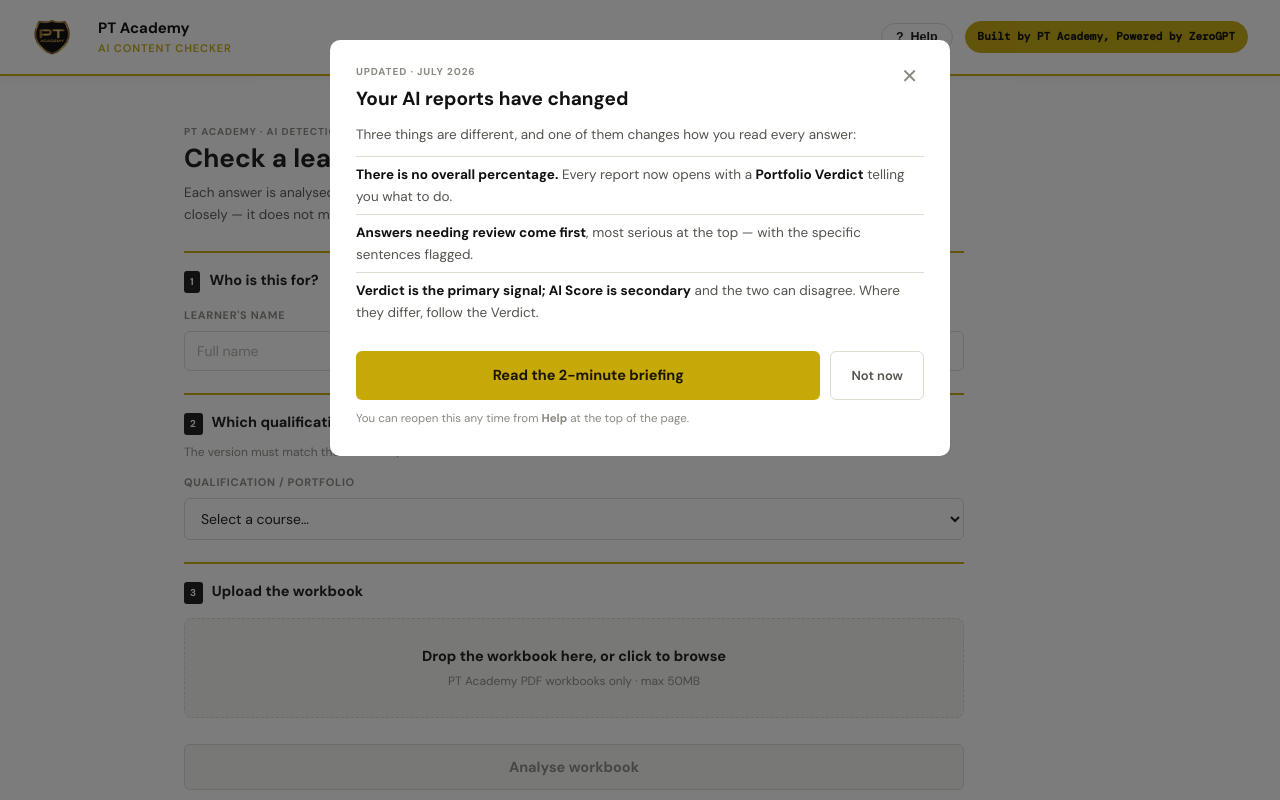
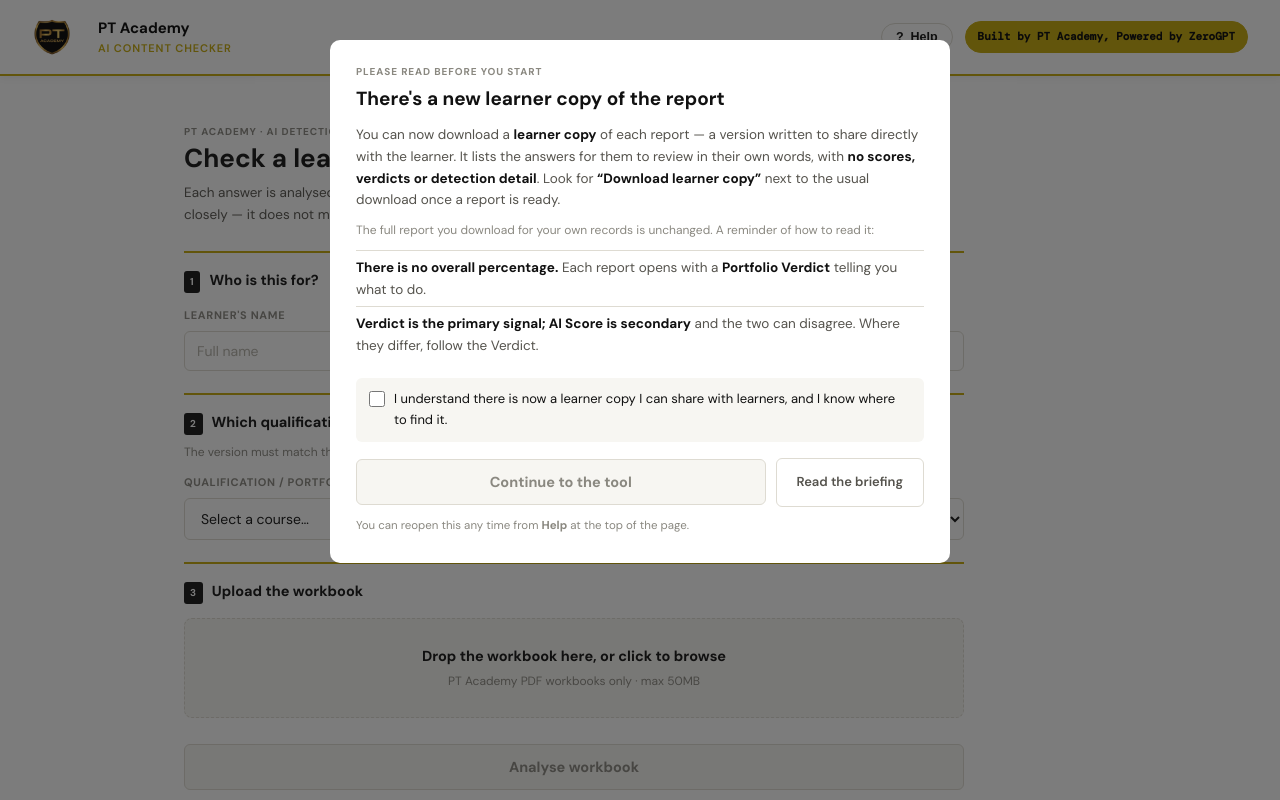
Before and after one commit to samjonesptacademy-lms/ptacademy_aidetector, a Flask app: page / in a window 1280 px wide. Run offline with Flask 3, Linux system fonts and the light colour scheme.

Commit message:
Gate the tool behind a one-time acknowledgement of the learner copy
The launch notice was dismissible and optional. It is now a mandatory
acknowledgement: on first launch the assessor must tick a box confirming they
know a learner copy exists and where to find it, then Continue, before the
upload form is reachable.

Led with the new learner-copy option since that is what needs surfacing, with
the report-reading reminders kept below. The gate cannot be closed by clicking
the backdrop, pressing Escape, or an X - only the Continue button, which is
disabled until the box is ticked. runAnalysis also refuses to run until
acknowledged, so the upload is gated even if the overlay is bypassed.

Acknowledgement is stored and keyed by version, so it appears once per assessor
rather than every launch, and Help reopens it (pre-ticked) any time. The
version key is bumped, so everyone sees it once now.

Verified in-browser: shows on launch, Continue disabled until ticked, upload
blocked while shown, hides on acknowledge, stays hidden after reload, and Help
reopens it.

Co-Authored-By: Claude Opus 4.8 (1M context) <noreply@anthropic.com>

```diff
--- a/templates/index.html
+++ b/templates/index.html
@@ -939,39 +939,40 @@
 
   <!-- First-visit notice. Shown once per assessor, keyed by version so a future
        change can re-announce itself without nagging in the meantime. -->
-  <div class="modal-backdrop" id="whatsnew-modal" onclick="if(event.target===this) dismissWhatsNew()">
+  <!-- Mandatory acknowledgement gate. No backdrop / Esc / X dismissal — the
+       assessor must tick the box and continue before the upload form behind it
+       is reachable. -->
+  <div class="modal-backdrop" id="whatsnew-modal">
     <div class="modal rpt" role="dialog" aria-modal="true" aria-labelledby="whatsnew-title" style="max-width: 620px;">
       <div class="modal-head">
         <div>
-          <div class="rpt-eyebrow">UPDATED &middot; JULY 2026</div>
-          <div class="modal-title" id="whatsnew-title" style="margin-top:4px;">Your AI reports have changed</div>
+          <div class="rpt-eyebrow">PLEASE READ BEFORE YOU START</div>
+          <div class="modal-title" id="whatsnew-title" style="margin-top:4px;">There's a new learner copy of the report</div>
         </div>
-        <button class="modal-close" onclick="dismissWhatsNew()" aria-label="Close">&#10005;</button>
       </div>
 
       <div style="font-size:13.5px; line-height:1.6; color:var(--r-ink-soft); margin-top:10px;">
-        <p style="margin-bottom:10px;">Three things are different, and one of them changes how you read every answer:</p>
+        <p style="margin-bottom:10px;">You can now download a <strong style="color:var(--r-ink);">learner copy</strong> of each report — a version written to share directly with the learner. It lists the answers for them to review in their own words, with <strong style="color:var(--r-ink);">no scores, verdicts or detection detail</strong>. Look for <strong style="color:var(--r-ink);">“Download learner copy”</strong> next to the usual download once a report is ready.</p>
+        <p style="font-size:12px; color:var(--r-ink-muted); margin-bottom:10px;">The full report you download for your own records is unchanged. A reminder of how to read it:</p>
         <ul style="list-style:none; padding:0;">
-          <li style="padding:7px 0; border-top:1px solid var(--r-rule);">
+          <li style="padding:6px 0; border-top:1px solid var(--r-rule);">
             <strong style="color:var(--r-ink);">There is no overall percentage.</strong>
-            Every report now opens with a <strong style="color:var(--r-ink);">Portfolio Verdict</strong> telling you what to do.
+            Each report opens with a <strong style="color:var(--r-ink);">Portfolio Verdict</strong> telling you what to do.
           </li>
-          <li style="padding:7px 0; border-top:1px solid var(--r-rule);">
-            <strong style="color:var(--r-ink);">Answers needing review come first</strong>, most serious at the top &mdash; with the specific sentences flagged.
-          </li>
-          <li style="padding:7px 0; border-top:1px solid var(--r-rule);">
+          <li style="padding:6px 0; border-top:1px solid var(--r-rule);">
             <strong style="color:var(--r-ink);">Verdict is the primary signal; AI Score is secondary</strong> and the two can disagree. Where they differ, follow the Verdict.
           </li>
         </ul>
       </div>
 
-      <div style="display:flex; gap:10px; margin-top:20px; flex-wrap:wrap;">
-        <a class="btn-analyse" href="/training-deck" target="_blank" rel="noopener"
-           onclick="dismissWhatsNew()"
-           style="flex:1; min-width:200px; text-align:center; text-decoration:none; margin-top:0;">
-          Read the 2-minute briefing
-        </a>
-        <button class="mode-btn" style="flex:0 0 auto; padding:13px 20px;" onclick="dismissWhatsNew()">Not now</button>
+      <label style="display:flex; align-items:flex-start; gap:9px; margin-top:16px; padding:11px 13px; background:var(--r-surface); border-radius:6px; cursor:pointer; font-size:13px;">
+        <input type="checkbox" id="wn-ack" onchange="syncAckButton()" style="margin-top:2px; flex:0 0 auto; width:16px; height:16px; cursor:pointer;">
+        <span>I understand there is now a learner copy I can share with learners, and I know where to find it.</span>
+      </label>
+
+      <div style="display:flex; gap:10px; margin-top:16px; flex-wrap:wrap; align-items:center;">
+        <button id="wn-continue" class="btn-analyse" style="flex:1; min-width:200px; margin-top:0;" onclick="acknowledgeWhatsNew()" disabled>Continue to the tool</button>
+        <a class="mode-btn" href="/training-deck" target="_blank" rel="noopener" style="flex:0 0 auto; padding:13px 20px; text-decoration:none; text-align:center;">Read the briefing</a>
       </div>
       <p style="font-size:11.5px; color:var(--r-ink-muted); margin-top:10px;">
         You can reopen this any time from <strong>Help</strong> at the top of the page.
@@ -1199,20 +1200,33 @@ courseSelect.addEventListener('change', (e) => {
 
 // Bump the version to re-announce after a future change; assessors who have
 // already dismissed this one will then see the new notice once.
-const WHATS_NEW_VERSION = '2026-07-23';
-
-function dismissWhatsNew() {
+const WHATS_NEW_VERSION = '2026-07-24-learner-copy';
+
+function whatsNewAcknowledged() {
+  try { return localStorage.getItem('pta_whatsnew_seen') === WHATS_NEW_VERSION; }
+  catch (e) { return false; }
+}
+function syncAckButton() {
+  document.getElementById('wn-continue').disabled = !document.getElementById('wn-ack').checked;
+}
+function acknowledgeWhatsNew() {
+  // Only proceeds once the box is ticked (the button is disabled otherwise).
+  if (!document.getElementById('wn-ack').checked) return;
+  try { localStorage.setItem('pta_whatsnew_seen', WHATS_NEW_VERSION); } catch (e) {}
   document.getElementById('whatsnew-modal').classList.remove('show');
-  try { localStorage.setItem('pta_whatsnew_seen', WHATS_NEW_VERSION); } catch (e) {}
-}
-function showWhatsNew() { document.getElementById('whatsnew-modal').classList.add('show'); }
+}
+function showWhatsNew() {
+  // Reopened from Help after acknowledging: pre-tick so it can be closed again.
+  const cb = document.getElementById('wn-ack');
+  cb.checked = whatsNewAcknowledged();
+  syncAckButton();
+  document.getElementById('whatsnew-modal').classList.add('show');
+}
 
 (function () {
-  let seen = null;
-  // Private browsing or blocked storage throws; show the notice rather than
-  // suppress it on an error.
-  try { seen = localStorage.getItem('pta_whatsnew_seen'); } catch (e) {}
-  if (seen !== WHATS_NEW_VERSION) {
+  // Mandatory on launch until acknowledged. Private browsing or blocked storage
+  // throws on read, in which case it shows rather than being suppressed.
+  if (!whatsNewAcknowledged()) {
     document.addEventListener('DOMContentLoaded', showWhatsNew);
   }
 })();
@@ -1220,7 +1234,7 @@ function showWhatsNew() { document.getElementById('whatsnew-modal').classList.ad
 function showCovers() { document.getElementById('covers-modal').classList.add('show'); }
 function hideCovers() { document.getElementById('covers-modal').classList.remove('show'); }
 document.addEventListener('keydown', e => {
-  if (e.key === 'Escape') { hideCovers(); dismissWhatsNew(); }
+  if (e.key === 'Escape') { hideCovers(); }  // the acknowledgement gate is not Esc-dismissable
 });
 
 function setAnalysisMode(mode) {
@@ -1333,6 +1347,10 @@ function hide(id) { document.getElementById(id).style.display = 'none'; document
 
 function runAnalysis() {
   if (!selectedFile || !selectedCourse || !learnerName || !assessorName) return;
+
+  // Belt-and-braces: the gate overlay already blocks the form, but guard the
+  // upload itself so it cannot run until the notice is acknowledged.
+  if (!whatsNewAcknowledged()) { showWhatsNew(); return; }
 
   document.getElementById('upload-section').style.display = 'none';
   document.getElementById('results').style.display = 'none';
```
